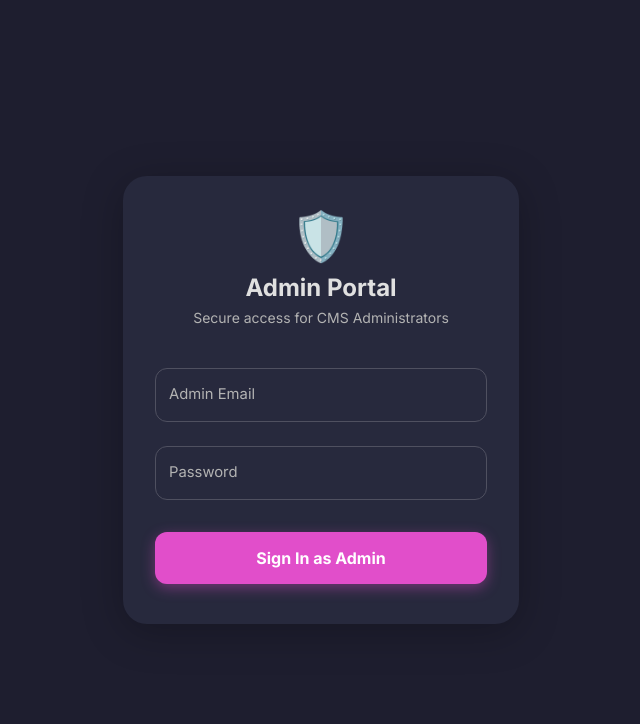
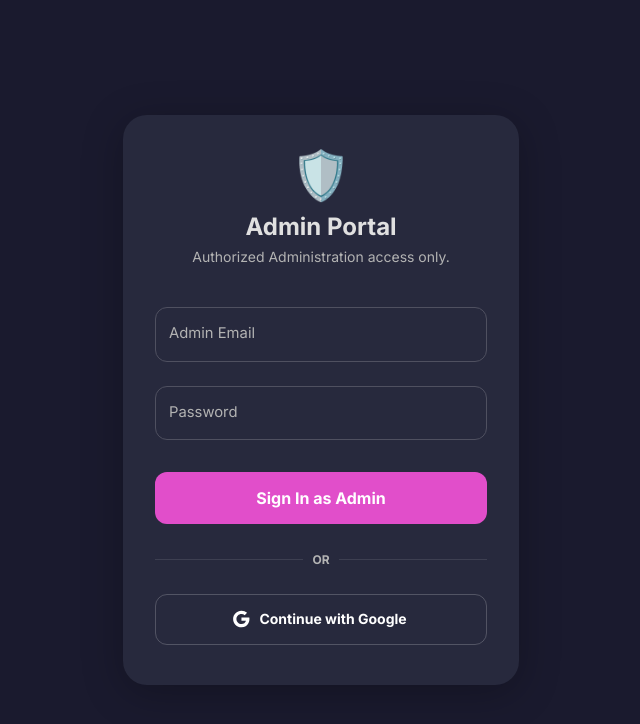
Before and after one commit to Praveen-6163/Canteen-Management-System, a React (Vite) app in the folder frontend/: page /admin in a window 1280 px wide. Shown: the top 724 px of the page, without its empty margins (319-959 px from the left). Built offline with nearby package versions, Linux system fonts and the light colour scheme; no server answers.

Commit message:
feat: complete separate admin login with google sign-in, hardcoded admin fallback, and standard vercel spa routing

```diff
--- a/frontend/src/pages/AdminLogin.jsx
+++ b/frontend/src/pages/AdminLogin.jsx
@@ -8,11 +8,17 @@ import {
   Button,
   Container,
   Alert,
+  Divider,
+  Dialog,
+  DialogTitle,
+  DialogContent,
+  DialogActions,
   CircularProgress,
 } from '@mui/material';
+import GoogleIcon from '@mui/icons-material/Google';
 import { useNavigate, Navigate } from 'react-router-dom';
-import { signInWithEmailAndPassword, signOut } from 'firebase/auth';
-import { auth } from '../config/firebase';
+import { signInWithEmailAndPassword, signInWithPopup, signOut } from 'firebase/auth';
+import { auth, googleProvider } from '../config/firebase';
 import { loginAPI } from '../services/api';
 import { useAuth } from '../context/AuthContext';
 
@@ -23,13 +29,35 @@ export default function AdminLogin() {
   const [password, setPassword] = useState('');
   const [error, setError] = useState('');
   const [loading, setLoading] = useState(false);
+  const [accessDeniedOpen, setAccessDeniedOpen] = useState(false);
 
   // If already authenticated as an Admin, redirect to Admin Dashboard
   if (user && user.role === 'admin') {
     return <Navigate to="/admin/dashboard" replace />;
   }
 
-  const handleAdminLogin = async (e) => {
+  const handleAdminVerify = async (userEmail, token) => {
+    if (userEmail !== 'praveenmedida42@gmail.com') {
+      // Access Denied: Immediate Firebase Sign-out and session clearance
+      await signOut(auth);
+      logout();
+      setAccessDeniedOpen(true);
+      return;
+    }
+
+    // Call backend to sync login
+    const res = await loginAPI(token);
+    if (res.data.role !== 'admin') {
+      await signOut(auth);
+      logout();
+      setAccessDeniedOpen(true);
+    } else {
+      login(res.data, res.data.token);
+      navigate('/admin/dashboard');
+    }
+  };
+
+  const handleEmailSignIn = async (e) => {
     e.preventDefault();
     setError('');
 
@@ -40,34 +68,36 @@ export default function AdminLogin() {
 
     setLoading(true);
     try {
-      // 1. Sign in with Firebase Auth
       const result = await signInWithEmailAndPassword(auth, email, password);
-
-      // 2. Retrieve secure Firebase ID Token
       const token = await result.user.getIdToken(true);
-
-      // 3. Send token to backend to get JWT and profile info
-      const res = await loginAPI(token);
-
-      // 4. Validate that the user is an administrator
-      if (res.data.role !== 'admin') {
-        // Log them out of Firebase and clean session if standard user
-        await signOut(auth);
-        logout();
-        setError('Access denied. This account does not have Admin permissions.');
-      } else {
-        // Store admin session and navigate to admin dashboard
-        login(res.data, res.data.token);
-        navigate('/admin/dashboard');
-      }
+      await handleAdminVerify(result.user.email, token);
     } catch (err) {
-      console.error('Admin Login error:', err);
+      console.error('Admin Email sign in error:', err);
       if (err.code === 'auth/wrong-password' || err.code === 'auth/user-not-found' || err.code === 'auth/invalid-credential') {
         setError('Invalid admin credentials.');
       } else if (err.code === 'auth/invalid-email') {
         setError('Please enter a valid email address.');
       } else {
-        setError(err.response?.data?.message || err.message || 'An error occurred during Admin sign-in.');
+        setError(err.response?.data?.message || err.message || 'Authentication failed.');
+      }
+    } finally {
+      setLoading(false);
+    }
+  };
+
+  const handleGoogleSignIn = async () => {
+    setLoading(true);
+    setError('');
+    try {
+      const result = await signInWithPopup(auth, googleProvider);
+      const token = await result.user.getIdToken();
+      await handleAdminVerify(result.user.email, token);
+    } catch (err) {
+      console.error('Admin Google sign in error:', err);
+      if (err.code === 'auth/popup-closed-by-user') {
+        setError('Google sign-in popup closed.');
+      } else {
+        setError(err.response?.data?.message || err.message || 'Google authentication failed.');
       }
     } finally {
       setLoading(false);
@@ -81,7 +111,7 @@ export default function AdminLogin() {
         minHeight: '100vh',
         alignItems: 'center',
         justifyContent: 'center',
-        bgcolor: '#1e1e2f', // Sleek dark themed background for admin
+        bgcolor: '#1a1a2e',
         py: 4,
       }}
     >
@@ -96,7 +126,7 @@ export default function AdminLogin() {
                 Admin Portal
               </Typography>
               <Typography variant="body2" sx={{ mt: 0.5, color: '#b3b3b3' }}>
-                Secure access for CMS Administrators
+                Authorized Administration access only.
               </Typography>
             </Box>
 
@@ -106,7 +136,7 @@ export default function AdminLogin() {
               </Alert>
             )}
 
-            <form onSubmit={handleAdminLogin}>
+            <form onSubmit={handleEmailSignIn}>
               <TextField
                 fullWidth
                 label="Admin Email"
@@ -150,7 +180,6 @@ export default function AdminLogin() {
                 fullWidth
                 type="submit"
                 variant="contained"
-                color="secondary"
                 disabled={loading}
                 sx={{
                   mt: 3,
@@ -163,15 +192,80 @@ export default function AdminLogin() {
                   '&:hover': {
                     backgroundColor: '#b83ba4',
                   },
-                  boxShadow: '0 4px 14px 0 rgba(225, 78, 202, 0.4)',
                 }}
               >
                 {loading ? <CircularProgress size={24} color="inherit" /> : 'Sign In as Admin'}
               </Button>
             </form>
+
+            <Divider sx={{ my: 3, '&::before, &::after': { borderColor: 'rgba(255,255,255,0.1)' } }}>
+              <Typography variant="caption" sx={{ color: '#b3b3b3', fontWeight: 'bold' }}>
+                OR
+              </Typography>
+            </Divider>
+
+            <Button
+              fullWidth
+              variant="outlined"
+              color="inherit"
+              startIcon={<GoogleIcon />}
+              onClick={handleGoogleSignIn}
+              disabled={loading}
+              sx={{
+                py: 1.5,
+                borderRadius: '12px',
+                fontWeight: 'bold',
+                textTransform: 'none',
+                borderColor: 'rgba(255,255,255,0.2)',
+                '&:hover': {
+                  borderColor: '#fff',
+                  backgroundColor: 'rgba(255,255,255,0.05)',
+                },
+              }}
+            >
+              Continue with Google
+            </Button>
           </CardContent>
         </Card>
       </Container>
+
+      {/* Professional Access Denied Popup Dialog */}
+      <Dialog
+        open={accessDeniedOpen}
+        onClose={() => setAccessDeniedOpen(false)}
+        PaperProps={{
+          sx: {
+            borderRadius: '20px',
+            bgcolor: '#27293d',
+            color: '#fff',
+            p: 1.5,
+            border: '1px solid rgba(255,255,255,0.05)',
+          },
+        }}
+      >
+        <DialogTitle sx={{ display: 'flex', alignItems: 'center', gap: 1.5, color: '#f44336', fontWeight: 'bold' }}>
+          🛑 Access Denied
+        </DialogTitle>
+        <DialogContent>
+          <Typography variant="body1" sx={{ color: '#e0e0e0', mt: 1 }}>
+            Access Denied. You are not authorized to access the Admin Dashboard.
+          </Typography>
+        </DialogContent>
+        <DialogActions sx={{ p: 2 }}>
+          <Button
+            onClick={() => setAccessDeniedOpen(false)}
+            variant="contained"
+            sx={{
+              borderRadius: '10px',
+              bgcolor: '#f44336',
+              color: '#fff',
+              '&:hover': { bgcolor: '#d32f2f' },
+            }}
+          >
+            Dismiss
+          </Button>
+        </DialogActions>
+      </Dialog>
     </Box>
   );
 }
```
Also changed, not shown: frontend/vercel.json, 1 other file (tests, documents, lock files or other folders).
